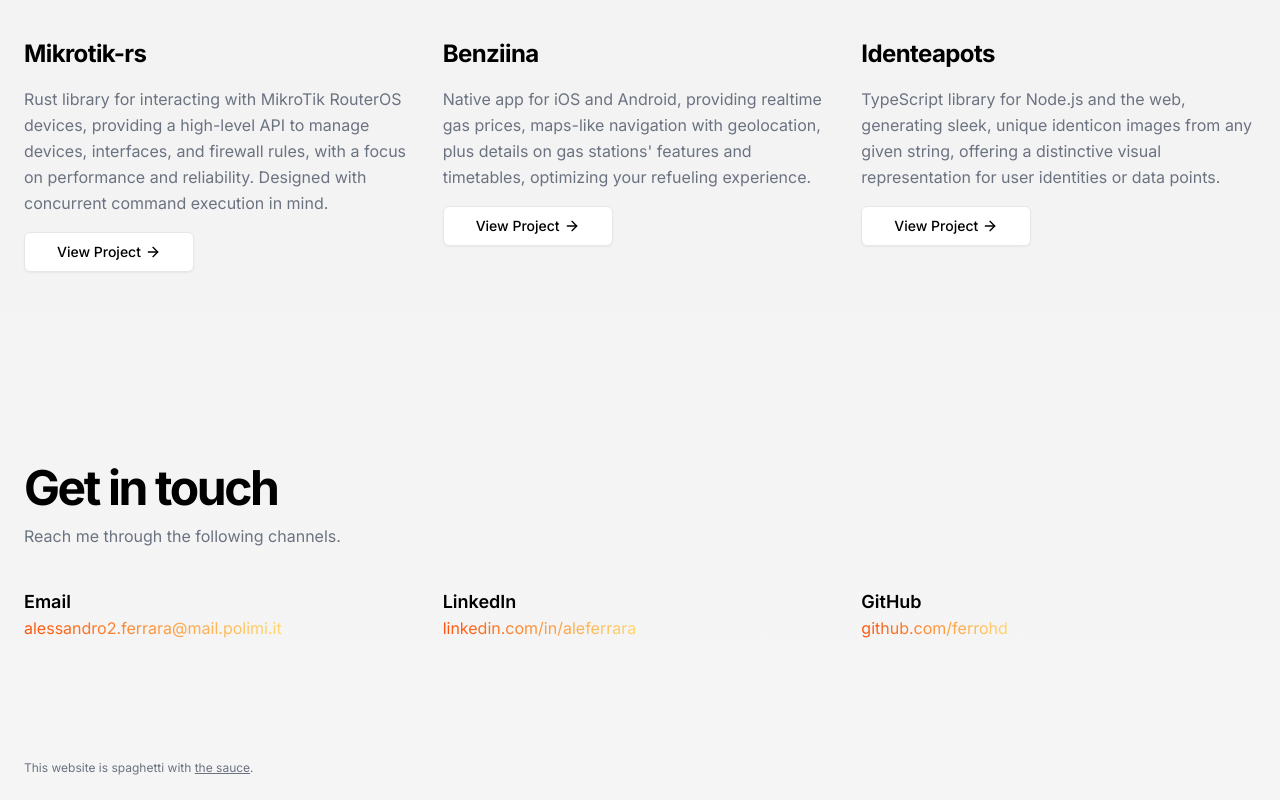
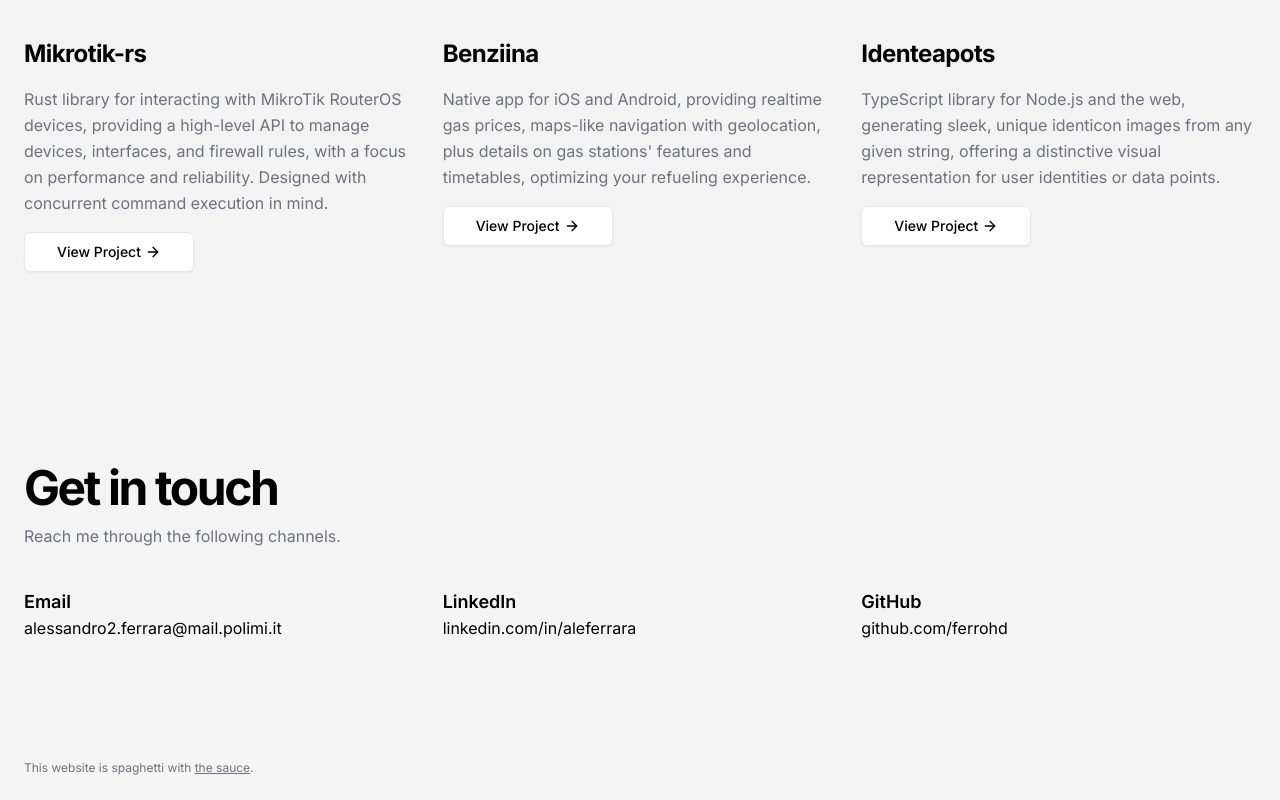
Before and after one commit to ferrohd/ferrohd, a Next.js app in the folder website/: page / in a window 1280 px wide. Shown: the part 2415-3215 px from the top of the page. Built offline with nearby package versions, Linux system fonts and the light colour scheme.

Commit message:
fix contact links

```diff
--- a/website/app/_components/contact.tsx
+++ b/website/app/_components/contact.tsx
@@ -25,7 +25,7 @@
                     contacts.map((contact, index) => (
                         <div key={index}>
                             <h3 className="text-lg font-semibold">{contact.title}</h3>
-                            <Link href={contact.url} target="_blank" className="bg-gradient-to-r from-[#FC540C] to-[#FFD76F] bg-clip-text text-transparent hover:underline hover:underline">{contact.url.replace("https://", "")}</Link>
+                            <Link href={contact.url} target="_blank" className="hover:underline">{contact.url.replace("https://", "")}</Link>
                         </div>
                     ))
                 }
--- a/website/app/_components/email.tsx
+++ b/website/app/_components/email.tsx
@@ -11,7 +11,7 @@
     return (
         <div>
             <h3 className="text-lg font-semibold">Email</h3>
-            <a href={`mailto:${email}`} className="bg-gradient-to-r from-[#FC540C] to-[#FFD76F] bg-clip-text text-transparent hover:underline">{email}</a>
+            <a href={`mailto:${email}`} className="hover:underline">{email}</a>
         </div>
     )
 }
```
